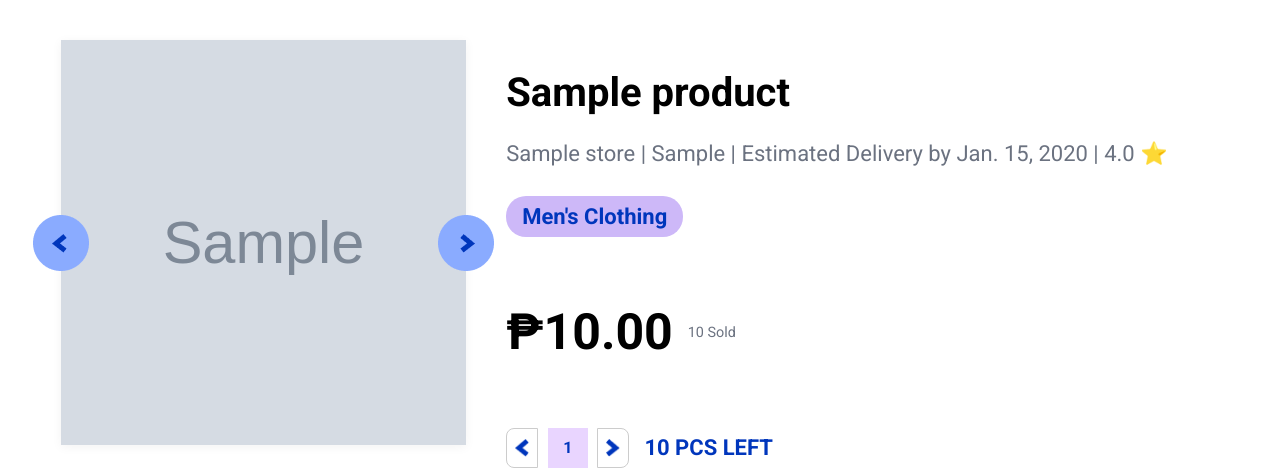
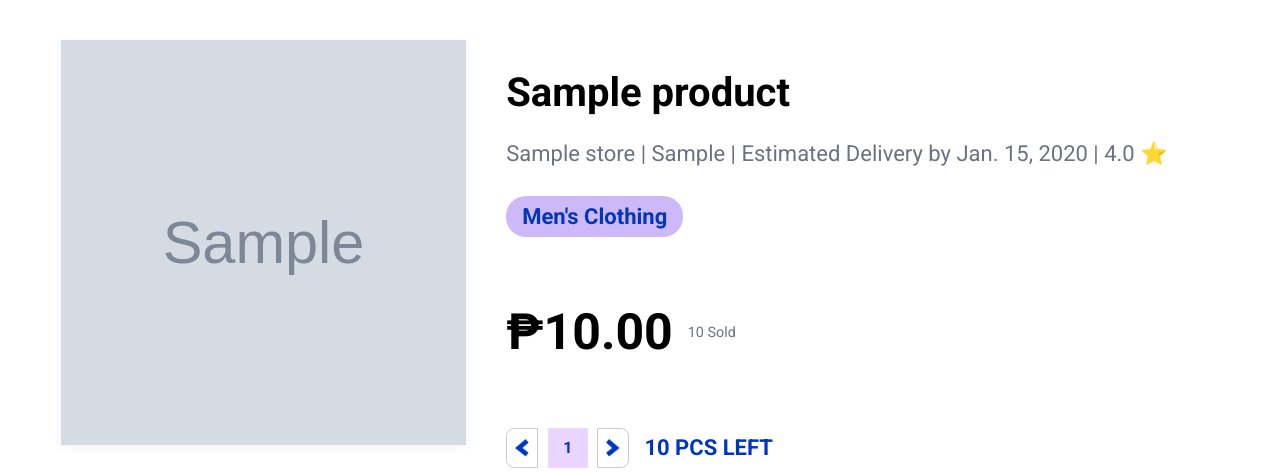
Before and after one commit to lancedguzman/BuyTheWay, a Django app: page /product/1/ in a window 1280 px wide. Shown: the part 106-578 px from the top of the page. Run offline with Django 5.2, Linux system fonts and the light colour scheme; a user stored in the database is signed in; tables that the repository leaves empty hold one stand-in row (values such as "Sample post"); grey boxes marked "Sample" are stand-in pictures.

Commit message:
single instead of multiple images
frontend only

```diff
--- a/templates/product_form.html
+++ b/templates/product_form.html
@@ -30,7 +30,7 @@
                 </div>
                 {{ form.image.errors }}
                 <label for="{{ form.image.id_for_label }}" class="upload-btn-label">
-                    Upload Photo/s
+                    Upload Photo
                 </label>
                 <div class="hidden-file-input">
                     {{ form.image }}
--- a/templates/product_view.html
+++ b/templates/product_view.html
@@ -11,15 +11,7 @@
         <div class="product-topRow">
 
             <div class="product-photos">
-                <button class="nav-arrow left-arrow">
-                    <img class src="{% static 'icons/photogallery-leftarrow.png' %}" alt="Last Picture">
-                </button>
-
                 <img src="{{ product.image.url }}" alt="product-dp" class="product-displayPic">
-
-                <button class="nav-arrow right-arrow">
-                    <img class src="{% static 'icons/photogallery-rightarrow.png' %}" alt="Next Picture">
-                </button>
             </div>
 
             <div class="product-details">
```
